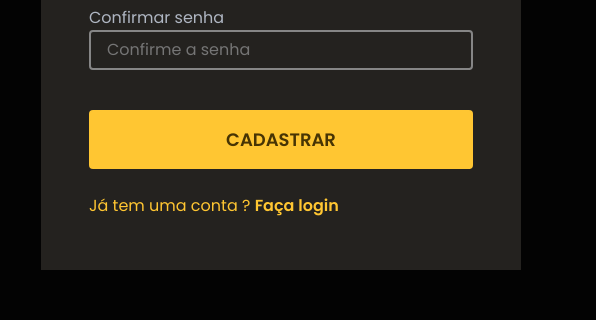
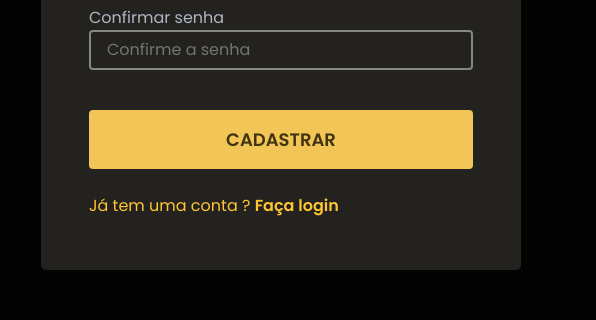
Before and after one commit to Matheus-Pazinati/camp.in, a plain HTML site: page index.html in a window 1280 px wide. In both pictures the pointer is over the input "CADASTRAR". Shown: the part 449-769 px from the top of the page, 39-635 px from the left. Drawn offline with Linux system fonts and the light colour scheme.

Commit message:
Adiciona efeito visual no botao de cadastro

```diff
--- a/assets/css/style.css
+++ b/assets/css/style.css
@@ -40,10 +40,10 @@ form {
   align-items: center;
   justify-content: center;
   background-color: #24221F;
+  border-radius: 5px;
 }
 .form__container {
     padding: 1rem 3rem;
-    border-radius: 4px;
     height: 90vh;
     max-height: 600px;
     width: 100%;
@@ -86,6 +86,9 @@ form {
     cursor: pointer;
     border: none;
 }
+.form__container input[type="submit"]:hover {
+  filter: grayscale(25%);
+}
 .form__login {
     color: #FFC632;
 }
```
